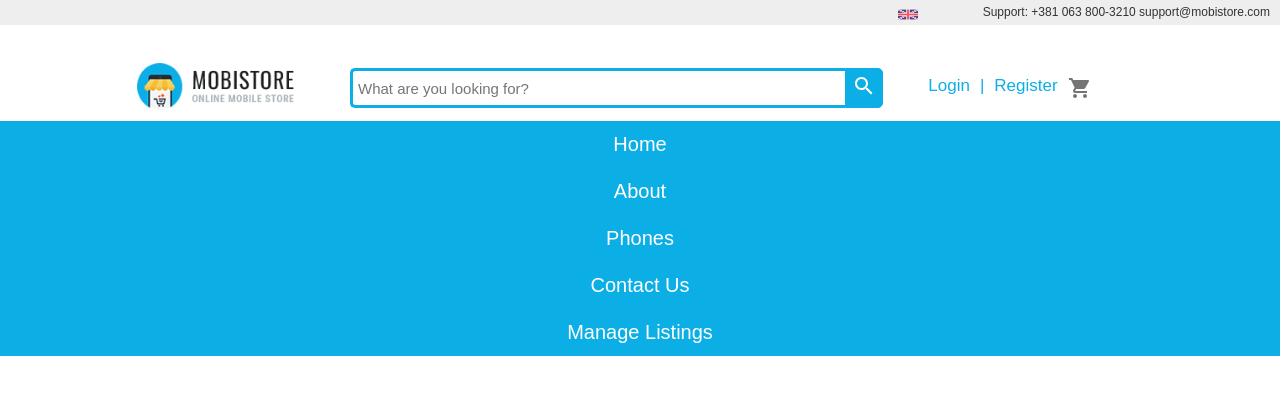
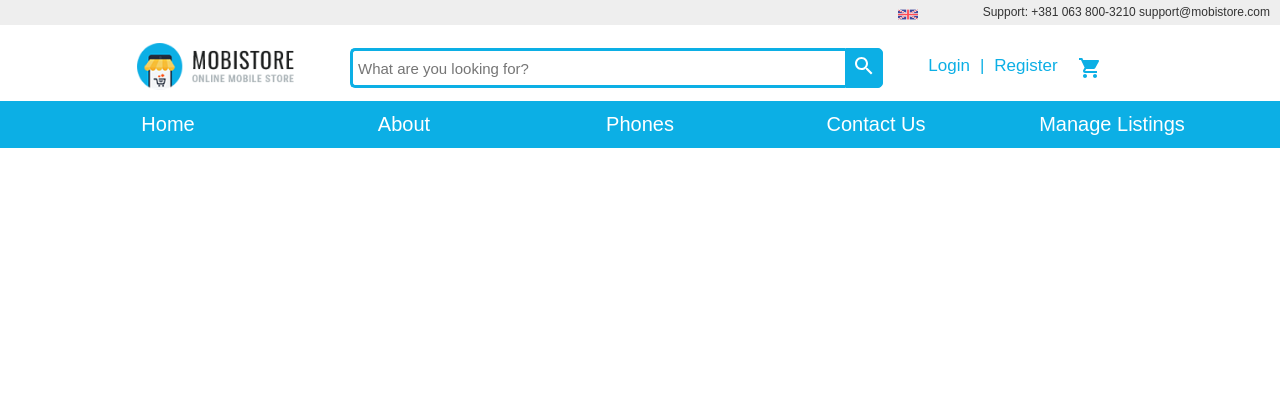
Before and after one commit to Veljko28/Phone-Ui, a Next.js app: page / in a window 1280 px wide. Shown: the top 394 px of the page. Built offline with nearby package versions, Linux system fonts and the light colour scheme; a web font is replaced by a local one.

Commit message:
adding new styles for home and cart button

```diff
--- a/styles/Header.css
+++ b/styles/Header.css
@@ -109,6 +109,7 @@ body {
   align-items: center;
   margin: 30px;
   margin-bottom: 0;
+  margin-top: 10px;
 }
 
 
@@ -160,7 +161,7 @@ body {
   cursor: pointer;
 }
 
-.navbar {
+.navbar-main {
   display: flex;
   padding-left: 50px;
   padding-right: 50px;
@@ -189,3 +190,10 @@ body {
   cursor: pointer;
   animation: navBtnHover 200ms forwards;
 }
+
+.cartIcon {
+  all: inherit;
+  color: #0cafe5;
+  margin-left: 10px;
+  margin-right: 10px;
+}
--- a/styles/Home.module.css
+++ b/styles/Home.css
@@ -119,3 +119,8 @@
     flex-direction: column;
   }
 }
+
+.carousel-image {
+  min-width: 100%;
+  height: 450px;
+}
```
